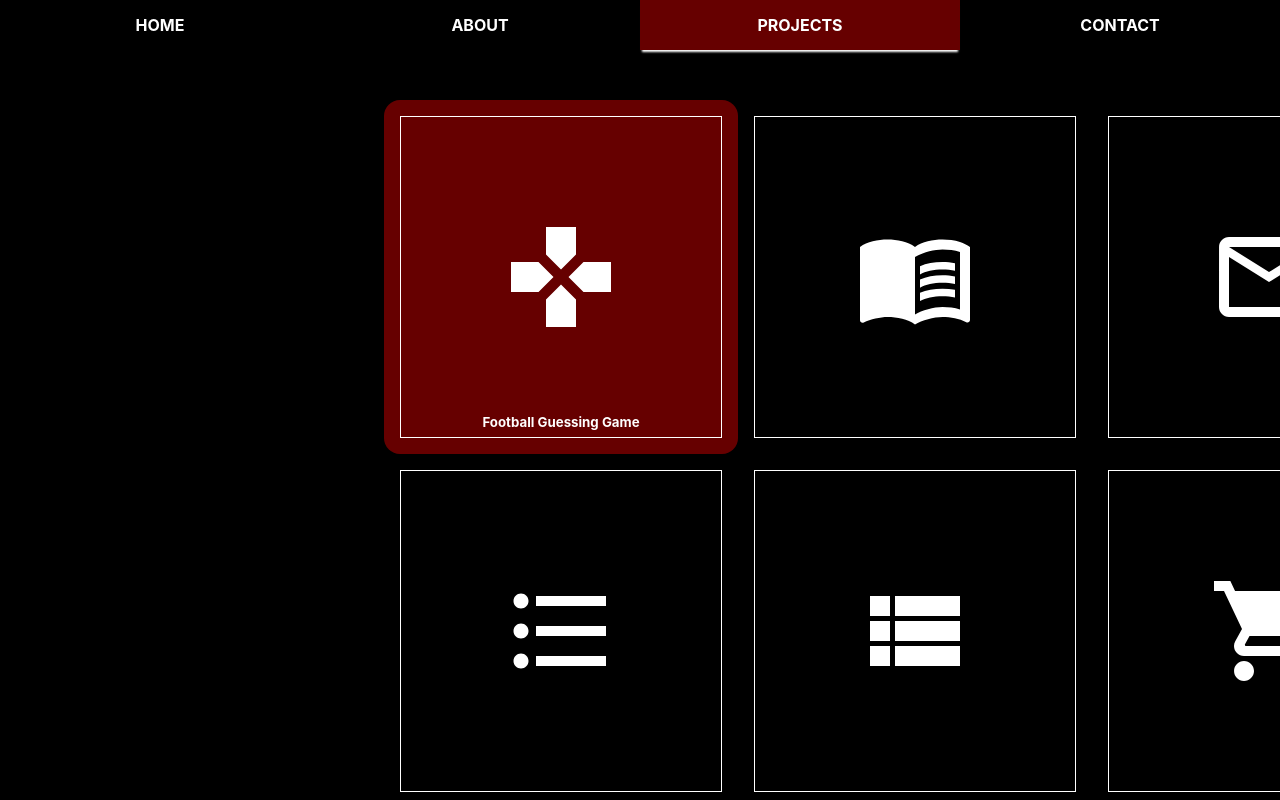
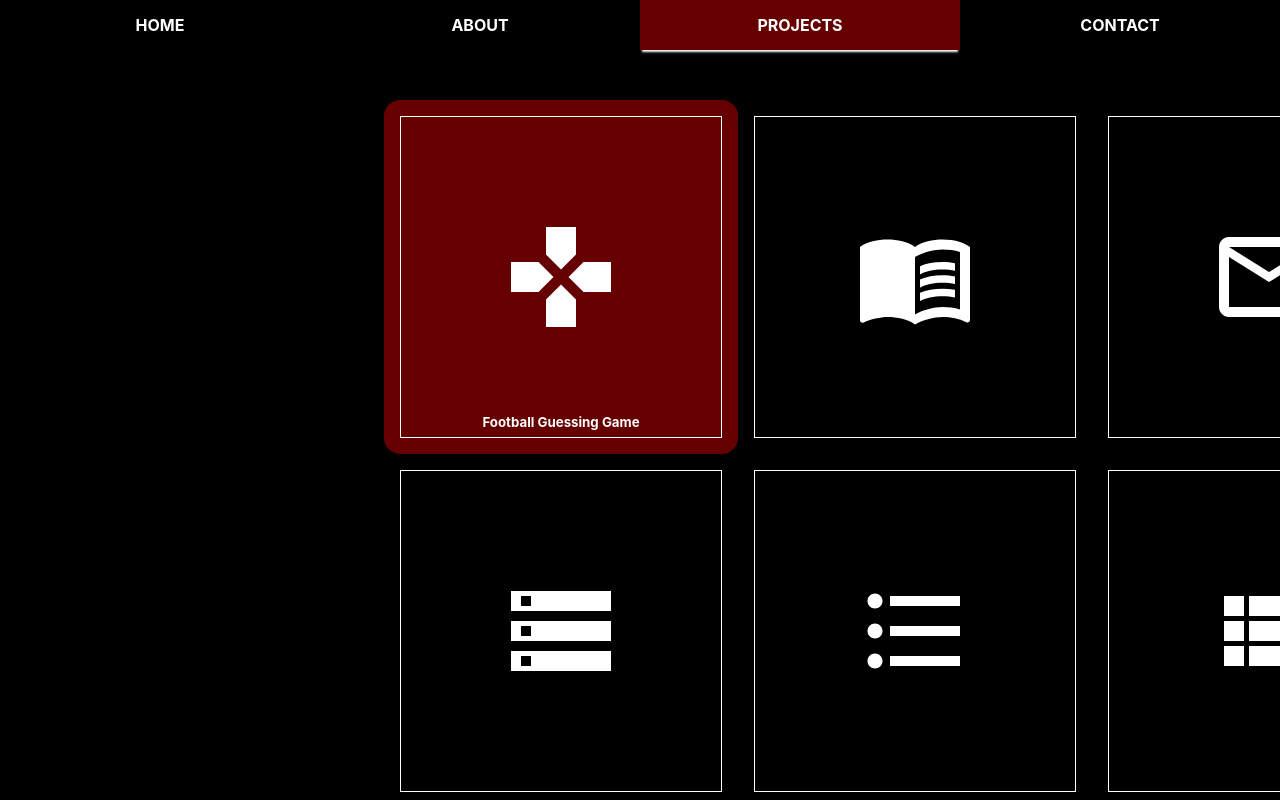
Before and after one commit to haefneryan/new-portfolio, a React (Create React App) app: page /projects in a window 1280 px wide. Shown: the top 800 px of the page. Built offline with nearby package versions, Linux system fonts and the light colour scheme.

Commit message:
Add Football Data App

```diff
--- a/src/shared/projects.js
+++ b/src/shared/projects.js
@@ -8,6 +8,7 @@ import ExtensionIcon from "@mui/icons-material/Extension";
 import SportsSoccer from "@mui/icons-material/SportsSoccer";
 import PatternIcon from "@mui/icons-material/Pattern";
 import MailOutline from "@mui/icons-material/MailOutline";
+import StorageIcon from "@mui/icons-material/Storage";
 
 export const projects = [
   {
@@ -24,6 +25,11 @@ export const projects = [
     title: "Mass Emailing App",
     url: "http://mass-email-app-hosting.s3-website-us-east-1.amazonaws.com/",
     icon: MailOutline,
+  },
+  {
+    title: "Football Data App",
+    url: "https://haefneryan.github.io/football-data-app/",
+    icon: StorageIcon,
   },
   {
     title: "Scheduling Tool",
```
